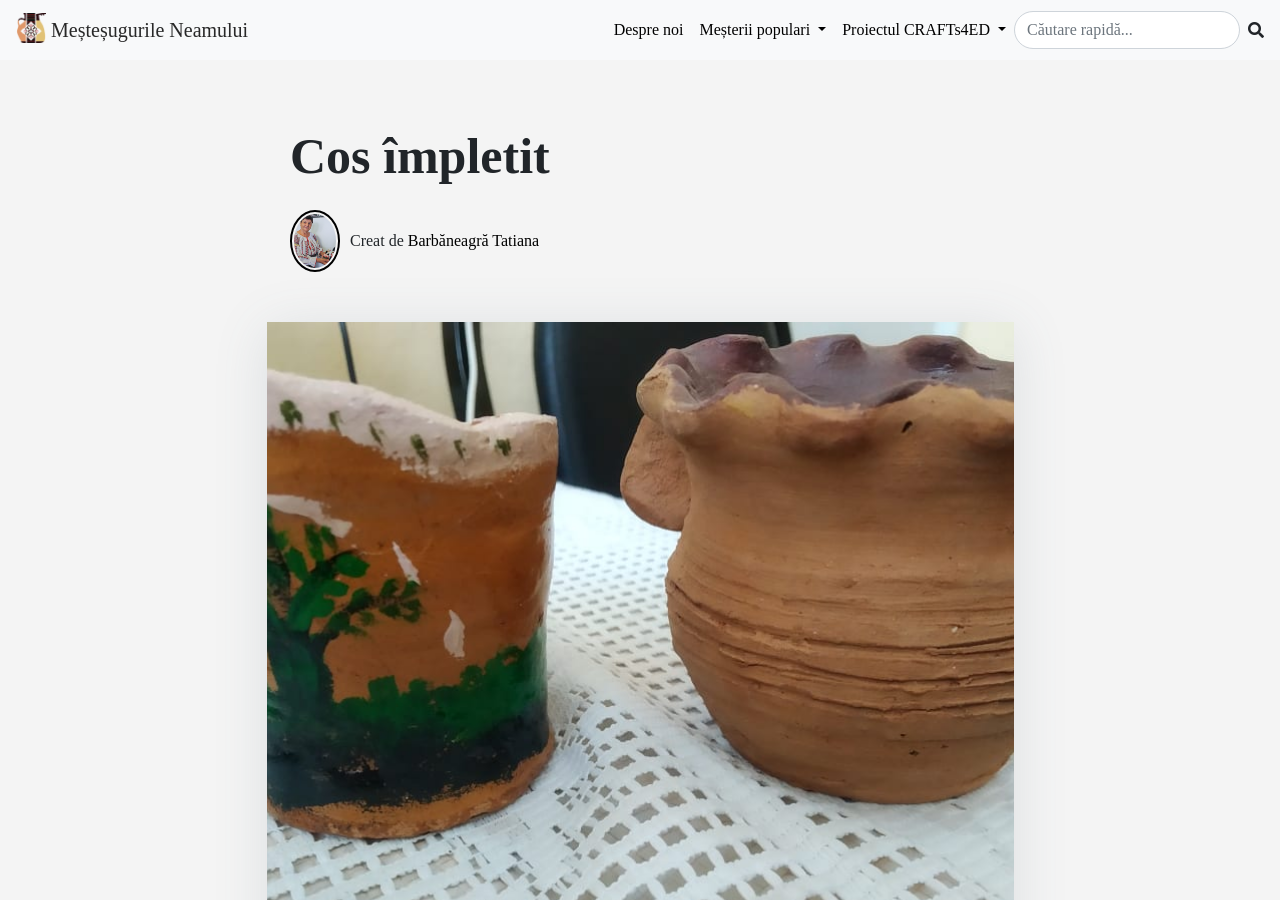
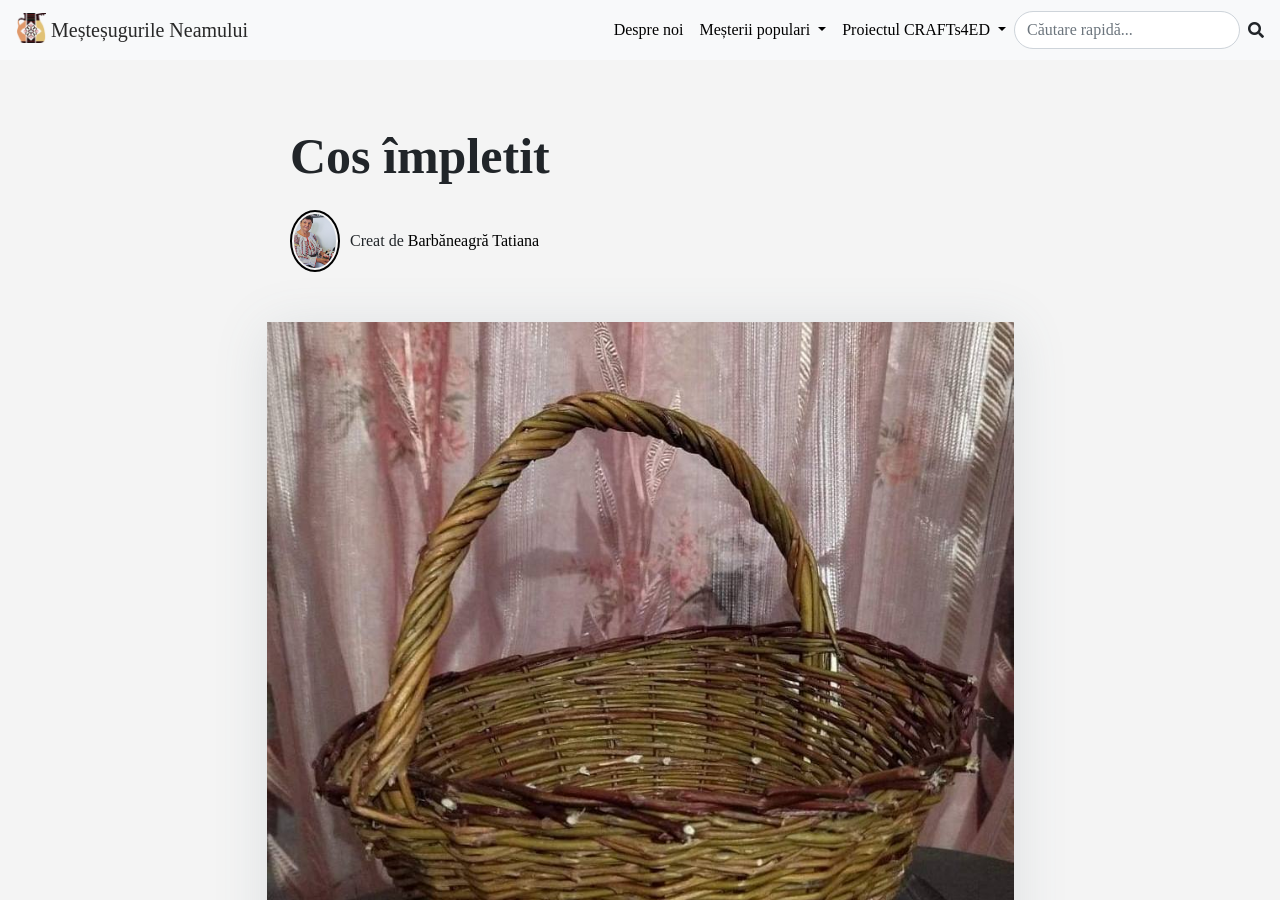
Before and after one commit to apantreprenor/mestesugurileneamului, a Jekyll site: the page built from _items/2022-01-19-cos.md, in a window 1280 px wide and 900 px high. Built offline with Jekyll 4.4.1, drawn with Linux system fonts in a browser that asks for light colours; nearby versions of some CDN libraries; a script that is not in the unit is left out; comment, search, counter and statistics services are not loaded.

Commit message:
Update Produse “2022-01-19-cos”

```diff
--- a/_items/2022-01-19-cos.md
+++ b/_items/2022-01-19-cos.md
@@ -9,7 +9,7 @@ tags:
   - vase de lut
   - traiste
   - covorase tesute
-image: /assets/img/271410241_299588535528072_2901846653758712417_n.jpg
+image: /assets/img/271343720_1093802181461306_2044007988428811767_n.jpg
 gallery:
   - /assets/img/271354252_291157212884910_3013851891401623233_n.jpg
   - /assets/img/271715830_458310042400285_873756102649522914_n.jpg
```
